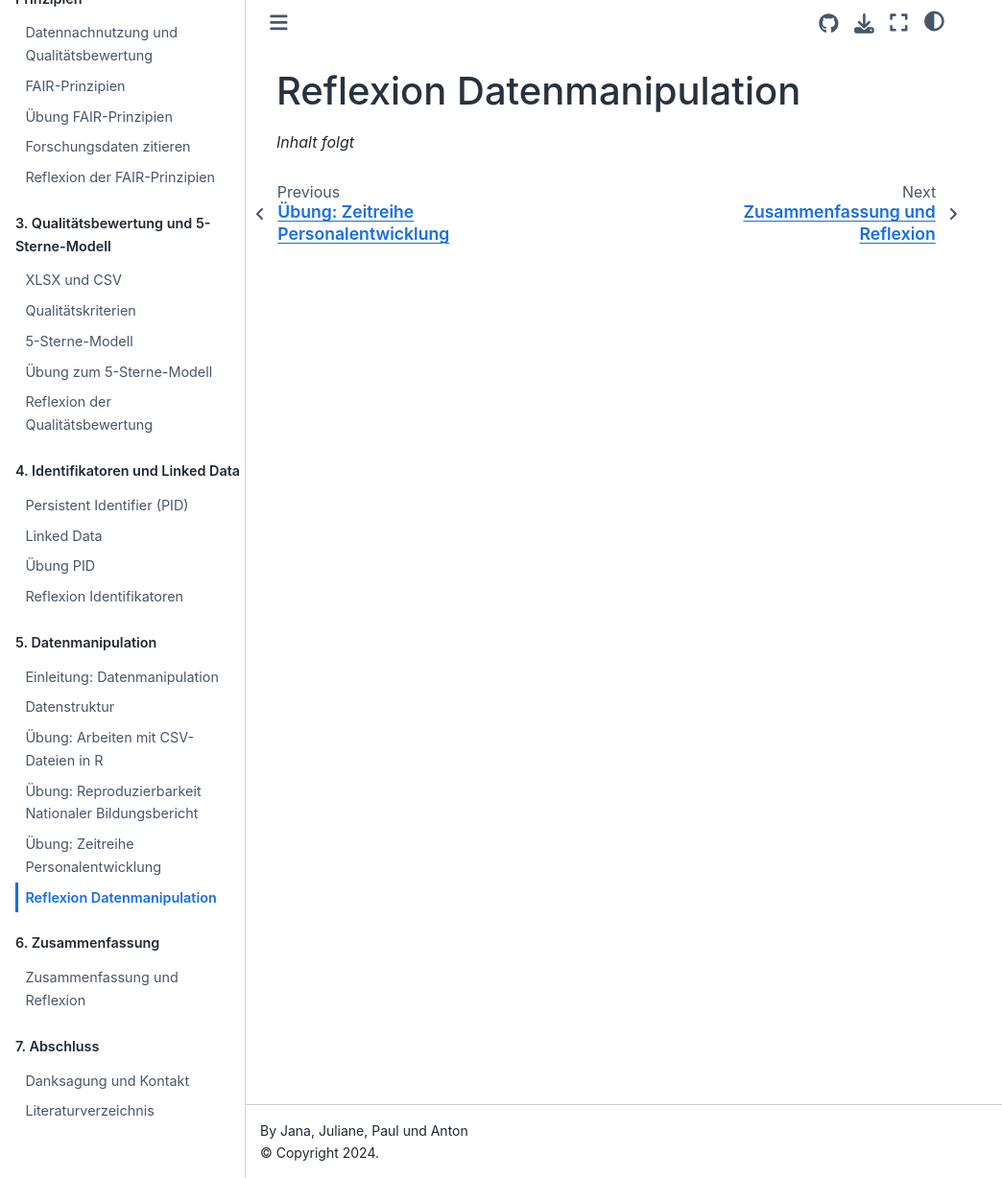
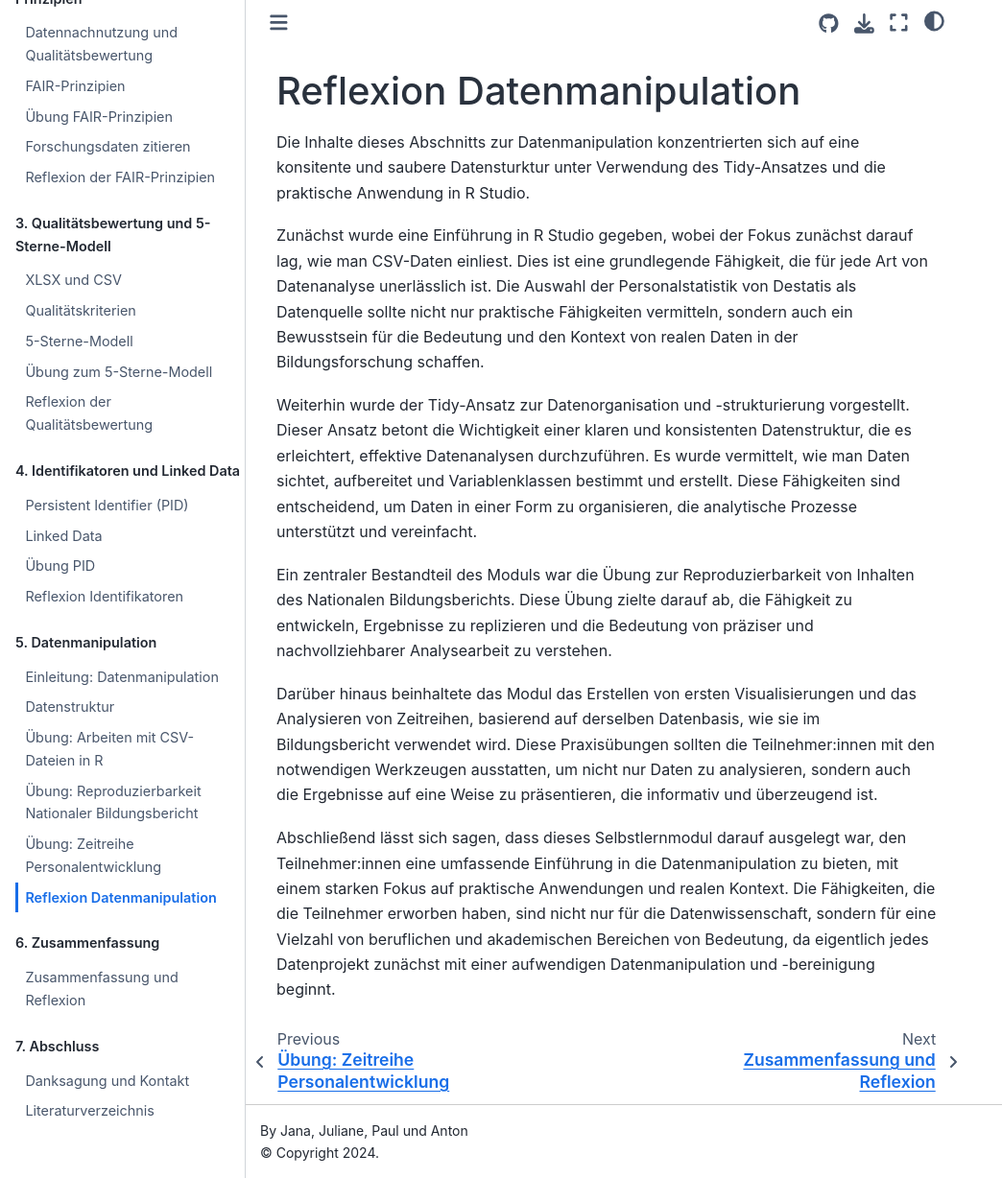
Before and after one commit to quadriga-dk/Tabelle-Fallstudie-1, a Jupyter Book: the page built from Markdown/24_Reflexion_Datenmanipulation.md, in a window 1280 px wide and 1228 px high. Shown: the whole window at 96% size, without its empty margins (0-1044 px from the left). Built offline with Jupyter Book 1.0.4 settings and Sphinx 7.4.7 and the Sphinx Book theme 1.1.4, drawn with Linux system fonts in a browser that asks for light colours.

Commit message:
Update 24_Reflexion_Datenmanipulation.md

```diff
--- a/Markdown/24_Reflexion_Datenmanipulation.md
+++ b/Markdown/24_Reflexion_Datenmanipulation.md
@@ -1,3 +1,13 @@
 # Reflexion Datenmanipulation
 
-*Inhalt folgt*
+Die Inhalte dieses Abschnitts zur Datenmanipulation konzentrierten sich auf eine konsitente und saubere Datensturktur unter Verwendung des Tidy-Ansatzes und die praktische Anwendung in R Studio.
+
+Zunächst wurde eine Einführung in R Studio gegeben, wobei der Fokus zunächst darauf lag, wie man CSV-Daten einliest. Dies ist eine grundlegende Fähigkeit, die für jede Art von Datenanalyse unerlässlich ist. Die Auswahl der Personalstatistik von Destatis als Datenquelle sollte nicht nur praktische Fähigkeiten vermitteln, sondern auch ein Bewusstsein für die Bedeutung und den Kontext von realen Daten in der Bildungsforschung schaffen.
+
+Weiterhin wurde der Tidy-Ansatz zur Datenorganisation und -strukturierung vorgestellt. Dieser Ansatz betont die Wichtigkeit einer klaren und konsistenten Datenstruktur, die es erleichtert, effektive Datenanalysen durchzuführen. Es wurde vermittelt, wie man Daten sichtet, aufbereitet und Variablenklassen bestimmt und erstellt. Diese Fähigkeiten sind entscheidend, um Daten in einer Form zu organisieren, die analytische Prozesse unterstützt und vereinfacht.
+
+Ein zentraler Bestandteil des Moduls war die Übung zur Reproduzierbarkeit von Inhalten des Nationalen Bildungsberichts. Diese Übung zielte darauf ab, die Fähigkeit zu entwickeln, Ergebnisse zu replizieren und die Bedeutung von präziser und nachvollziehbarer Analysearbeit zu verstehen.
+
+Darüber hinaus beinhaltete das Modul das Erstellen von ersten Visualisierungen und das Analysieren von Zeitreihen, basierend auf derselben Datenbasis, wie sie im Bildungsbericht verwendet wird. Diese Praxisübungen sollten die Teilnehmer:innen mit den notwendigen Werkzeugen ausstatten, um nicht nur Daten zu analysieren, sondern auch die Ergebnisse auf eine Weise zu präsentieren, die informativ und überzeugend ist.
+
+Abschließend lässt sich sagen, dass dieses Selbstlernmodul darauf ausgelegt war, den Teilnehmer:innen eine umfassende Einführung in die Datenmanipulation zu bieten, mit einem starken Fokus auf praktische Anwendungen und realen Kontext. Die Fähigkeiten, die die Teilnehmer erworben haben, sind nicht nur für die Datenwissenschaft, sondern für eine Vielzahl von beruflichen und akademischen Bereichen von Bedeutung, da eigentlich jedes Datenprojekt zunächst mit einer aufwendigen Datenmanipulation und -bereinigung beginnt.
```
